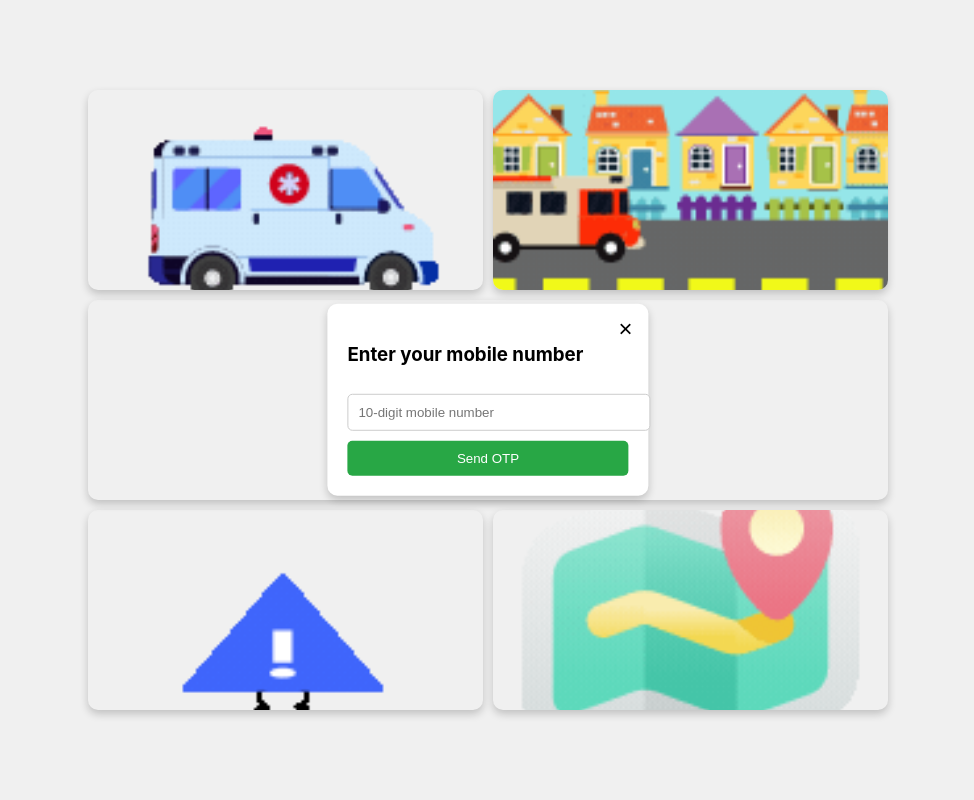
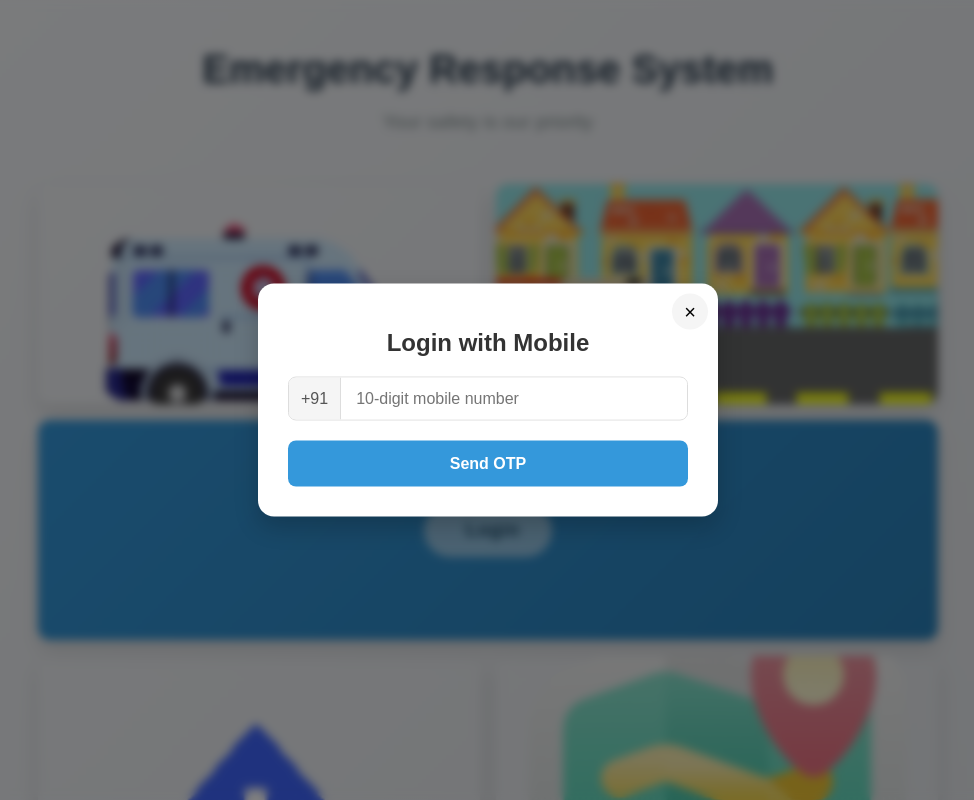
Before and after one commit to sridurgeshv/April-Challenge, a React (Create React App) app in the folder safe-route-app/frontend/: page / in a window 1280 px wide. Both pictures are taken after a click on the button "Login". Shown: the top 800 px of the page, without its empty margins (152-1126 px from the left). Built offline with nearby package versions, Linux system fonts and the light colour scheme; no server answers.

Commit message:
Welcome Page changes done

```diff
--- a/safe-route-app/frontend/src/pages/WelcomePage.js
+++ b/safe-route-app/frontend/src/pages/WelcomePage.js
@@ -1,7 +1,7 @@
 import React, { useState, useEffect } from 'react';
 import { useNavigate } from 'react-router-dom';
 import { auth } from '../firebase';
-import { RecaptchaVerifier, signInWithPhoneNumber, onAuthStateChanged } from "firebase/auth";
+import { RecaptchaVerifier, signInWithPhoneNumber } from "firebase/auth";
 import '../styles/WelcomePage.css';
 import { useAuth } from '../contexts/AuthContext';
 
@@ -17,8 +17,18 @@ const WelcomePage = () => {
   const [otp, setOtp] = useState('');
   const [message, setMessage] = useState('');
   const [confirmationResult, setConfirmationResult] = useState(null);
+  const [loadingOtp, setLoadingOtp] = useState(false);
+  const [loadingVerify, setLoadingVerify] = useState(false);
+  const [animationComplete, setAnimationComplete] = useState(false);
   const navigate = useNavigate();
   const { currentUser } = useAuth();
+
+  // Trigger initial animation
+  useEffect(() => {
+    setTimeout(() => {
+      setAnimationComplete(true);
+    }, 1000);
+  }, []);
 
   // Redirect if user is already authenticated
   useEffect(() => {
@@ -30,19 +40,10 @@ const WelcomePage = () => {
   // Set up RecaptchaVerifier when the register panel is shown
   useEffect(() => {
     if (showRegister && auth) {
-      const recaptchaContainer = document.getElementById('recaptcha-container');
-      if (!recaptchaContainer) {
-        console.error('reCAPTCHA container not found');
-        setMessage('reCAPTCHA setup failed. Please try again.');
-        return;
-      }
-
       try {
         window.recaptchaVerifier = new RecaptchaVerifier(auth, 'recaptcha-container', {
           size: 'invisible',
-          callback: (response) => {
-            console.log('reCAPTCHA solved:', response);
-          },
+          callback: () => {},
           'expired-callback': () => {
             setMessage('reCAPTCHA expired. Please try again.');
           }
@@ -60,10 +61,12 @@ const WelcomePage = () => {
       return setMessage('Enter a valid 10-digit number.');
     }
 
+    setLoadingOtp(true);
     try {
       const appVerifier = window.recaptchaVerifier;
       if (!appVerifier) {
         setMessage('reCAPTCHA not initialized. Please reopen the panel.');
+        setLoadingOtp(false);
         return;
       }
 
@@ -75,6 +78,8 @@ const WelcomePage = () => {
     } catch (error) {
       console.error('Error sending OTP:', error);
       setMessage(`Error sending OTP: ${error.message}`);
+    } finally {
+      setLoadingOtp(false);
     }
   };
 
@@ -82,62 +87,145 @@ const WelcomePage = () => {
     e.preventDefault();
     if (!otp) return setMessage('Please enter the OTP.');
 
+    setLoadingVerify(true);
     try {
       await confirmationResult.confirm(otp);
       setMessage('OTP verified successfully!');
-      // No need for timeout and navigate here as the AuthContext will handle the redirection
     } catch (error) {
       console.error('Verification error:', error);
       setMessage(`Error verifying OTP: ${error.message}`);
+    } finally {
+      setLoadingVerify(false);
     }
+  };
+
+  const closeRegisterPanel = () => {
+    setShowRegister(false);
+    setOtpSent(false);
+    setPhoneNumber('');
+    setOtp('');
+    setMessage('');
   };
 
   return (
     <div className="welcome-page">
-      <div className="collage-container">
-        <div className="collage-item item-1">
+      <div className="app-title">
+        <h1>Emergency Response System</h1>
+        <p>Your safety is our priority</p>
+      </div>
+
+      <div className={`collage-container ${animationComplete ? 'loaded' : ''}`}>
+        <div className="collage-item item-1" data-delay="0">
+          <div className="item-content">
             <img src={ambulanceGif} alt="Ambulance emergency vehicle" />
+            <div className="item-overlay">
+              <h3>Medical Response</h3>
             </div>
-        <div className="collage-item item-2">
+          </div>
+        </div>
+        <div className="collage-item item-2" data-delay="0.2">
+          <div className="item-content">
             <img src={fireVehicleGif} alt="Fire emergency vehicle" />
+            <div className="item-overlay">
+              <h3>Fire Services</h3>
             </div>
-        <div className="collage-item center-item">
+          </div>
+        </div>
+        <div className="collage-item center-item" data-delay="0.4">
+          <div className="pulse-anim">
             <button className="login-btn" onClick={() => setShowRegister(true)}>
               <i className="fas fa-user-shield"></i> Login
             </button>
           </div>
-        <div className="collage-item item-3">
+        </div>
+        <div className="collage-item item-3" data-delay="0.6">
+          <div className="item-content">
             <img src={alertBoardGif} alt="Emergency alert board" />
+            <div className="item-overlay">
+              <h3>Alert System</h3>
             </div>
-        <div className="collage-item item-4">
+          </div>
+        </div>
+        <div className="collage-item item-4" data-delay="0.8">
+          <div className="item-content">
             <img src={phoneMapGif} alt="Phone with emergency maps" />
+            <div className="item-overlay">
+              <h3>Location Services</h3>
+            </div>
+          </div>
         </div>
       </div>
 
+      <div className={`overlay ${showRegister ? 'active' : ''}`} onClick={closeRegisterPanel}></div>
+
       <div className={`register-panel ${showRegister ? 'slide-in' : ''}`}>
-        <button className="close-btn" onClick={() => setShowRegister(false)}>×</button>
-        <h3>{otpSent ? 'Enter OTP' : 'Enter your mobile number'}</h3>
+        <button className="close-btn" onClick={closeRegisterPanel}>×</button>
+        <div className="auth-header">
+          <div className="auth-logo">
+            <i className="fas fa-shield-alt"></i>
+          </div>
+          <h3>{otpSent ? 'Verify OTP' : 'Login with Mobile'}</h3>
+        </div>
         <form onSubmit={otpSent ? handleVerifyOTP : handleSendOTP} className="register-form">
           {!otpSent ? (
+            <>
+              <div className="input-group">
+                <span className="prefix">+91</span>
                 <input
                   type="text"
                   value={phoneNumber}
                   onChange={(e) => setPhoneNumber(e.target.value)}
                   placeholder="10-digit mobile number"
+                  maxLength="10"
                 />
+              </div>
+              <button type="submit" disabled={loadingOtp}>
+                {loadingOtp ? (
+                  <span className="spinner"></span>
                 ) : (
+                  'Send OTP'
+                )}
+              </button>
+            </>
+          ) : (
+            <>
+              <div className="otp-container">
                 <input
                   type="text"
                   value={otp}
                   onChange={(e) => setOtp(e.target.value)}
                   placeholder="Enter OTP"
+                  maxLength="6"
                 />
+                <p className="otp-hint">OTP sent to +91 {phoneNumber}</p>
+              </div>
+              <button type="submit" disabled={loadingVerify}>
+                {loadingVerify ? (
+                  <span className="spinner"></span>
+                ) : (
+                  'Verify & Login'
                 )}
-            <button type="submit">{otpSent ? 'Verify OTP' : 'Send OTP'}</button>
+              </button>
+              <button
+                type="button"
+                className="back-btn"
+                onClick={() => {
+                  setOtpSent(false);
+                  setMessage('');
+                }}
+              >
+                Back to Phone Number
+              </button>
+            </>
+          )}
         </form>
-          {message && <p className="msg">{message}</p>}
+        {message && <p className={`msg ${message.includes('success') ? 'success' : 'error'}`}>{message}</p>}
         <div id="recaptcha-container"></div>
       </div>
+
+      <footer className="page-footer">
+        <p>© 2025 Emergency Response System</p>
+      </footer>
     </div>
   );
 };
--- a/safe-route-app/frontend/src/styles/WelcomePage.css
+++ b/safe-route-app/frontend/src/styles/WelcomePage.css
@@ -1,38 +1,108 @@
 .welcome-page {
   display: flex;
+  flex-direction: column;
   justify-content: center;
   align-items: center;
-  height: 100vh;
-  background-color: #f0f0f0;
+  min-height: 100vh;
+  background: linear-gradient(135deg, #f5f7fa 0%, #e4e7eb 100%);
   position: relative;
+  font-family: 'Poppins', sans-serif;
+  overflow-x: hidden;
+  padding: 20px;
+}
+
+.app-title {
+  text-align: center;
+  margin-bottom: 2rem;
+  opacity: 0;
+  animation: fadeIn 1s ease forwards;
+}
+
+.app-title h1 {
+  color: #2c3e50;
+  font-size: 2.5rem;
+  margin-bottom: 0.5rem;
+  text-shadow: 1px 1px 3px rgba(0, 0, 0, 0.1);
+}
+
+.app-title p {
+  color: #7f8c8d;
+  font-size: 1.2rem;
 }
 
 .collage-container {
   display: grid;
   grid-template-columns: repeat(2, 1fr);
   grid-template-rows: repeat(2, 1fr);
-  gap: 10px;
-  width: 80%;
-  max-width: 800px;
+  gap: 16px;
+  width: 90%;
+  max-width: 900px;
+  margin: 0 auto;
+  perspective: 1000px;
+}
+
+.collage-container.loaded .collage-item {
+  opacity: 1;
+  transform: translateY(0) rotateX(0);
 }
 
 .collage-item {
   position: relative;
   overflow: hidden;
-  border-radius: 10px;
-  box-shadow: 0 4px 8px rgba(0, 0, 0, 0.2);
-  height: 200px; /* Set a fixed height */
+  border-radius: 12px;
+  box-shadow: 0 10px 20px rgba(0, 0, 0, 0.1);
+  height: 220px;
+  opacity: 0;
+  transform: translateY(30px) rotateX(10deg);
+  transition: all 0.6s cubic-bezier(0.23, 1, 0.32, 1);
+}
+
+.collage-item:nth-child(1) { transition-delay: 0.1s; }
+.collage-item:nth-child(2) { transition-delay: 0.2s; }
+.collage-item:nth-child(3) { transition-delay: 0.3s; }
+.collage-item:nth-child(4) { transition-delay: 0.4s; }
+.collage-item:nth-child(5) { transition-delay: 0.5s; }
+
+.item-content {
+  position: relative;
+  width: 100%;
+  height: 100%;
+  overflow: hidden;
+  transform: scale(1);
+  transition: transform 0.5s ease;
+}
+
+.collage-item:hover .item-content {
+  transform: scale(1.05);
 }
 
 .collage-item img {
   width: 100%;
-  height: 100%; /* Set height to 100% to fill the container */
-  object-fit: cover; /* Maintain aspect ratio and cover the area */
-  transition: transform 0.3s;
+  height: 100%;
+  object-fit: cover;
+  transition: transform 0.5s ease;
 }
 
-.collage-item:hover img {
-  transform: scale(1.05);
+.item-overlay {
+  position: absolute;
+  bottom: 0;
+  left: 0;
+  right: 0;
+  padding: 15px;
+  background: linear-gradient(to top, rgba(0, 0, 0, 0.7), transparent);
+  color: white;
+  transform: translateY(100%);
+  transition: transform 0.3s ease;
+}
+
+.collage-item:hover .item-overlay {
+  transform: translateY(0);
+}
+
+.item-overlay h3 {
+  margin: 0;
+  font-size: 1.2rem;
+  font-weight: 500;
 }
 
 .center-item {
@@ -41,72 +111,281 @@
   align-items: center;
   flex-direction: column;
   grid-column: span 2;
+  background: linear-gradient(135deg, #3498db, #2980b9);
+}
+
+.pulse-anim {
+  animation: pulse 2.5s infinite;
 }
 
 .login-btn {
-  padding: 15px 30px;
+  padding: 16px 32px;
   font-size: 18px;
-  background-color: #007bff;
-  color: white;
+  background-color: #fff;
+  color: black;
   border: none;
-  border-radius: 5px;
+  border-radius: 50px;
   cursor: pointer;
-  transition: background-color 0.3s;
+  transition: all 0.3s ease;
+  font-weight: 600;
+  letter-spacing: 1px;
+  display: flex;
+  align-items: center;
+  gap: 10px;
 }
 
 .login-btn:hover {
-  background-color: #0056b3;
+  background-color: #000;
+  color: #fff;
+  transform: translateY(-5px);
+  box-shadow: 0 7px 10px rgba(0, 0, 0, 0.2);
+}
+
+.overlay {
+  position: fixed;
+  top: 0;
+  left: 0;
+  right: 0;
+  bottom: 0;
+  background-color: rgba(0, 0, 0, 0.5);
+  backdrop-filter: blur(5px);
+  z-index: 5;
+  opacity: 0;
+  visibility: hidden;
+  transition: all 0.3s ease;
+}
+
+.overlay.active {
+  opacity: 1;
+  visibility: visible;
 }
 
 .register-panel {
-  position: absolute;
+  position: fixed;
   top: 50%;
   left: 50%;
-  transform: translate(-50%, -50%);
+  transform: translate(-50%, -50%) scale(0.9);
   background: white;
-  padding: 20px;
-  border-radius: 10px;
-  box-shadow: 0 4px 8px rgba(0, 0, 0, 0.2);
-  display: none;
+  padding: 30px;
+  border-radius: 16px;
+  box-shadow: 0 10px 25px rgba(0, 0, 0, 0.2);
+  width: 90%;
+  max-width: 400px;
+  z-index: 10;
+  opacity: 0;
+  visibility: hidden;
+  transition: all 0.4s cubic-bezier(0.34, 1.56, 0.64, 1);
 }
 
 .register-panel.slide-in {
-  display: block;
+  opacity: 1;
+  visibility: visible;
+  transform: translate(-50%, -50%) scale(1);
 }
 
 .close-btn {
-  background: transparent;
+  background: rgb(245, 245, 245);
   border: none;
-  font-size: 24px;
+  width: 36px;
+  height: 36px;
+  border-radius: 50%;
+  font-size: 20px;
   cursor: pointer;
   position: absolute;
   top: 10px;
   right: 10px;
+  display: flex;
+  justify-content: center;
+  align-items: center;
+  transition: all 0.2s ease;
+}
+
+.close-btn:hover {
+  background: #e0e0e0;
+  transform: rotate(90deg);
+}
+
+.auth-header {
+  display: flex;
+  flex-direction: column;
+  align-items: center;
+  margin-bottom: 20px;
+}
+
+.auth-logo {
+  font-size: 40px;
+  color: #3498db;
+  margin-bottom: 15px;
+}
+
+.auth-header h3 {
+  margin: 0;
+  font-size: 24px;
+  color: #333;
+  font-weight: 600;
+}
+
+.register-form {
+  display: flex;
+  flex-direction: column;
+  gap: 20px;
+}
+
+.input-group {
+  display: flex;
+  align-items: center;
+  border: 1px solid #ddd;
+  border-radius: 8px;
+  overflow: hidden;
+}
+
+.prefix {
+  background-color: #f5f5f5;
+  padding: 12px 12px;
+  color: #555;
+  font-weight: 500;
+  border-right: 1px solid #ddd;
 }
 
 .register-form input {
-  width: 100%;
-  padding: 10px;
-  margin: 10px 0;
-  border: 1px solid #ccc;
-  border-radius: 5px;
+  flex: 1;
+  padding: 12px 15px;
+  border: none;
+  outline: none;
+  font-size: 16px;
+  color: #333;
+}
+
+.register-form input:focus {
+  box-shadow: 0 0 0 2px rgba(52, 152, 219, 0.2);
+}
+
+.otp-container {
+  display: flex;
+  flex-direction: column;
+  gap: 10px;
+}
+
+.otp-hint {
+  margin: 0;
+  font-size: 14px;
+  color: #666;
 }
 
 .register-form button {
-  width: 100%;
-  padding: 10px;
-  background-color: #28a745;
+  padding: 14px;
+  background-color: #3498db;
   color: white;
   border: none;
-  border-radius: 5px;
+  border-radius: 8px;
   cursor: pointer;
+  font-size: 16px;
+  font-weight: 600;
+  transition: all 0.3s ease;
+  display: flex;
+  justify-content: center;
+  align-items: center;
 }
 
-.register-form button:hover {
-  background-color: #218838;
+.register-form button:hover:not(:disabled) {
+  background-color: #2980b9;
+  transform: translateY(-2px);
+  box-shadow: 0 4px 8px rgba(0, 0, 0, 0.1);
+}
+
+.register-form button:disabled {
+  background-color: #95a5a6;
+  cursor: not-allowed;
+}
+
+.back-btn {
+  background-color: transparent !important;
+  color: #3498db !important;
+  border: 1px solid #3498db !important;
+}
+
+.back-btn:hover {
+  background-color: rgba(52, 152, 219, 0.1) !important;
 }
 
 .msg {
-  color: red;
-  margin-top: 10px;
+  padding: 10px;
+  border-radius: 6px;
+  margin-top: 15px;
+  font-size: 14px;
+  text-align: center;
+  animation: fadeIn 0.3s ease;
 }
+
+.error {
+  background-color: #fceaea;
+  color: #e74c3c;
+  border: 1px solid #fadbd8;
+}
+
+.success {
+  background-color: #e8f8f5;
+  color: #27ae60;
+  border: 1px solid #d0f5eb;
+}
+
+.spinner {
+  display: inline-block;
+  width: 20px;
+  height: 20px;
+  border: 3px solid rgba(255, 255, 255, 0.3);
+  border-radius: 50%;
+  border-top-color: white;
+  animation: spin 1s ease-in-out infinite;
+}
+
+.page-footer {
+  margin-top: 30px;
+  text-align: center;
+  color: #95a5a6;
+  font-size: 14px;
+  opacity: 0;
+  animation: fadeIn 1s ease 1.5s forwards;
+}
+
+@keyframes fadeIn {
+  from { opacity: 0; }
+  to { opacity: 1; }
+}
+
+@keyframes pulse {
+  0% {
+    transform: scale(1);
+  }
+  50% {
+    transform: scale(1.05);
+  }
+  100% {
+    transform: scale(1);
+  }
+}
+
+@keyframes spin {
+  to { transform: rotate(360deg); }
+}
+
+/* Responsive Adjustments */
+@media (max-width: 768px) {
+  .collage-container {
+    grid-template-columns: 1fr;
+    grid-template-rows: repeat(5, auto);
+  }
+
+  .center-item {
+    grid-column: 1;
+    height: 180px;
+  }
+
+  .collage-item {
+    height: 180px;
+  }
+
+  .app-title h1 {
+    font-size: 2rem;
+  }
+}
```
Lines whose indentation alone changed are shown as unchanged.
